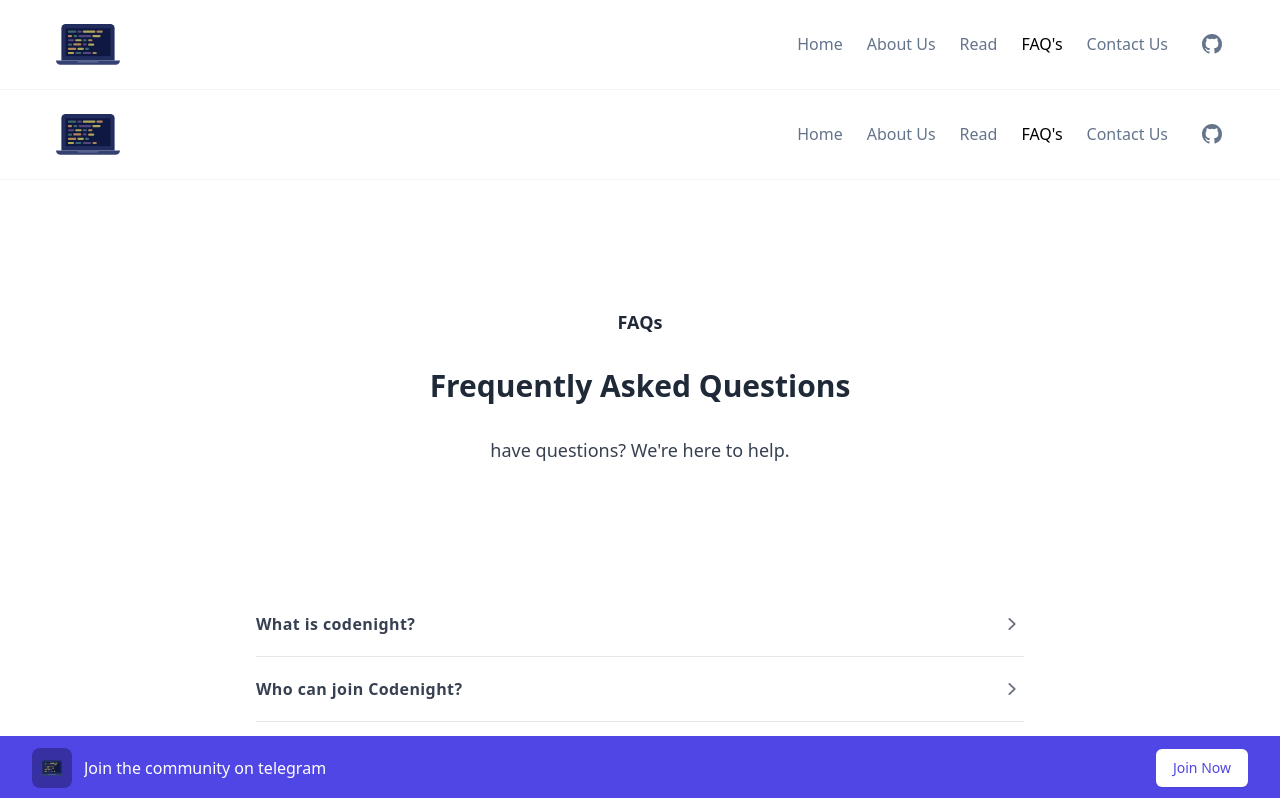
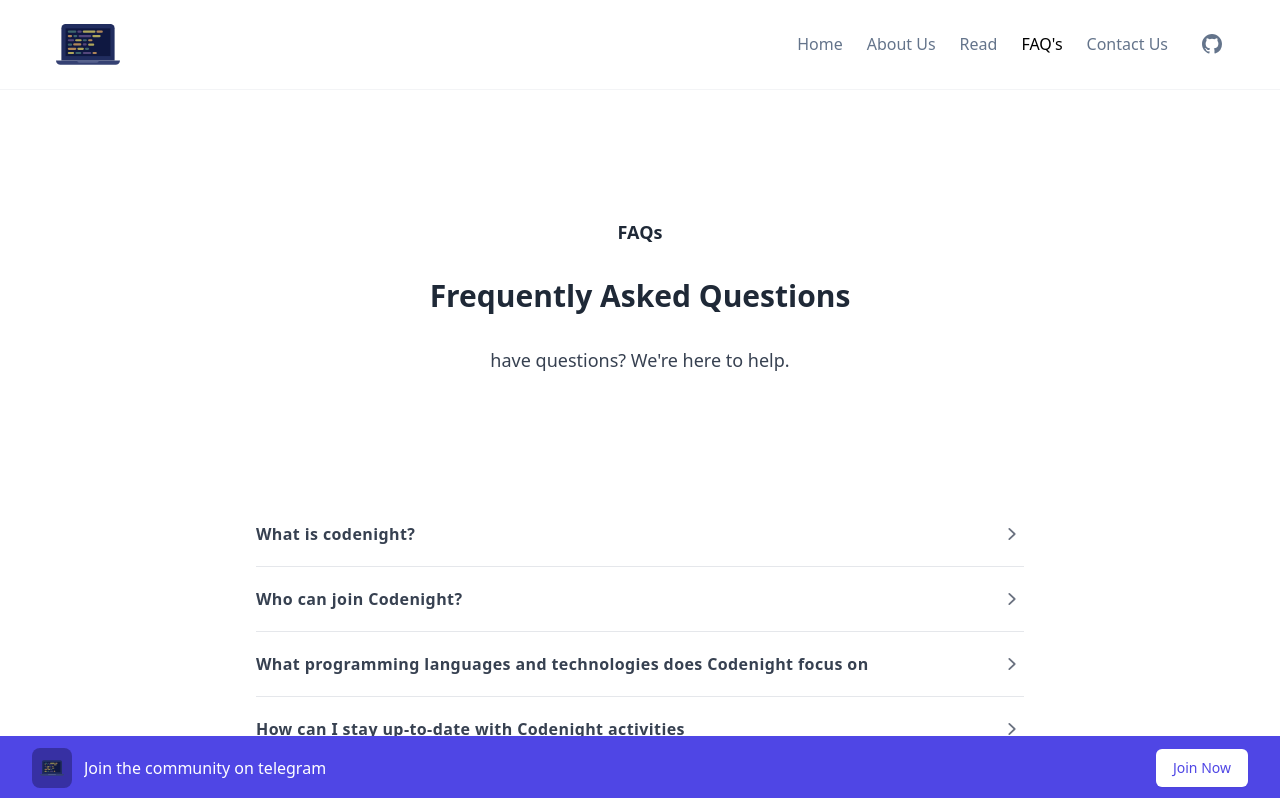
Before and after one commit to CodeNight-Ethiopia/codenight-frontend, a Next.js app: page /faq in a window 1280 px wide. Shown: the top 798 px of the page. Built offline with nearby package versions, Linux system fonts and the light colour scheme.

Commit message:
remove nav bar and sticky banner from faq page

```diff
--- a/app/faq/page.tsx
+++ b/app/faq/page.tsx
@@ -8,8 +8,6 @@
 const FAQPage = () => {
   return (
     <>
-      <PageHead />
-      <Nav />
       <main>
         {/* heading section */}
         <section className="w-full h-fit flex flex-col space-y-8 justify-center items-center py-32">
@@ -32,7 +30,6 @@
         {/* spacing */}
         <div className="py-16" />
       </main>
-      <StickyBottomBanner />
     </>
   );
 };
```
